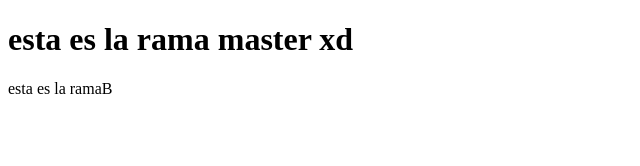
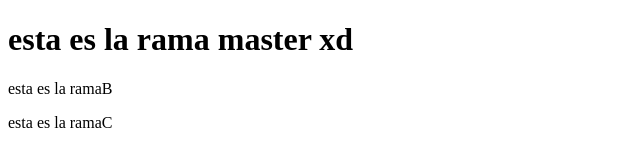
Before and after one commit to enrique-dev-coder/practigagithub, a plain HTML site: page index.html in a window 1280 px wide. Shown: the whole page, without its empty margins (0-640 px from the left). Drawn offline with Linux system fonts and the light colour scheme.

Commit message:
esta es la ramaC

```diff
--- a/index.html
+++ b/index.html
@@ -12,5 +12,9 @@
     <p>esta es la ramaB</p>
 </div>
 
+<div>
+    <p>esta es la ramaC</p>
+</div>
+
 </body>
 </html>
```
